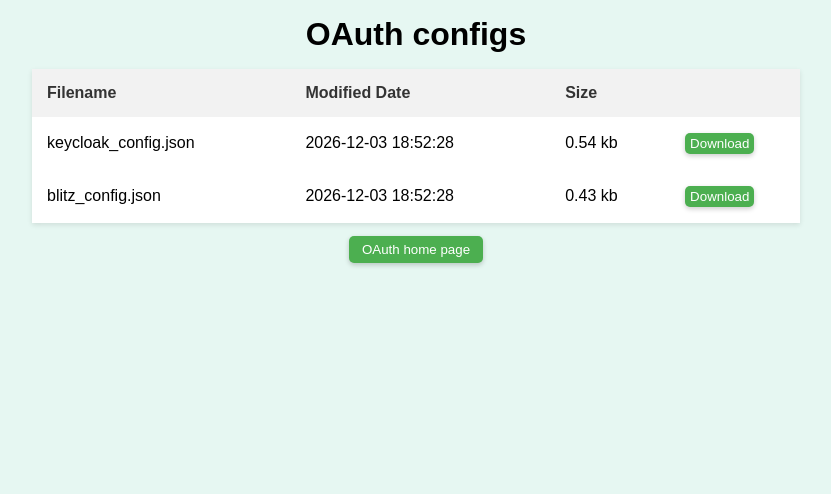
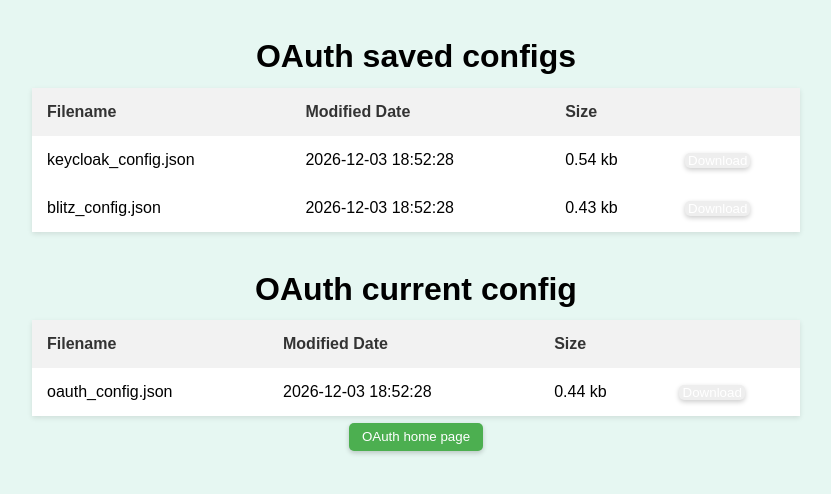
Before and after one commit to Demidovant/AuthTestApp, a Flask app: page /oauth/user_config in a window 1280 px wide. Shown: the top 494 px of the page, without its empty margins (224-1055 px from the left). Run offline with Flask 3, Linux system fonts and the light colour scheme.

Commit message:
Add OAuth current config in config manager. Minor GUI fixes

```diff
--- a/run.py
+++ b/run.py
@@ -17,7 +17,7 @@ app = Flask(__name__, static_folder="static", static_url_path="", template_folde
 LOG_FILE = "logs/oauth/log.txt"
 TOKEN_FILE = "logs/oauth/token.txt"
 TOKEN_DECODED_FILE = "logs/oauth/token_decoded.txt"
-CONFIG_FILE = "app_config/oauth_config.json"
+CONFIG_FILE = "app_config/oauth/oauth_config.json"
 
 for file in [TOKEN_FILE, LOG_FILE, TOKEN_DECODED_FILE]:
     path = os.path.dirname(file)
@@ -273,7 +273,7 @@ def clean():
 
 @app.route("/oauth/config/download/<filename>", methods=["GET", "POST"])
 def download_config(filename):
-    file_path = os.path.join(app.config["USER_CONFIG_FOLDER"], filename)
+    file_path = os.path.join(app.config["USER_OAUTH_CONFIG_FOLDER"], filename)
     if not os.path.exists(file_path):
         return abort(404)
     response = make_response(send_file(file_path, as_attachment=True))
@@ -296,22 +296,34 @@ def upload_config():
 
 @app.route("/oauth/user_config")
 def user_config():
-    files = os.listdir(app.config["USER_CONFIG_FOLDER"])
+    files = os.listdir(app.config["USER_OAUTH_CONFIG_FOLDER"])
     file_data = []
     for filename in files:
-        file_path = os.path.join(app.config["USER_CONFIG_FOLDER"], filename)
+        file_path = os.path.join(app.config["USER_OAUTH_CONFIG_FOLDER"], filename)
         file_stats = os.stat(file_path)
         file_data.append({
             "filename": filename,
             "modified_date": datetime.datetime.fromtimestamp(file_stats.st_mtime).strftime("%Y-%m-%d %H:%M:%S"),
             "size": f"{round(file_stats.st_size / 1024, 2)} kb"
         })
-    return render_template("/oauth/user_config.html", file_data=file_data)
+
+    current_config_files = os.listdir(app.config["APP_OAUTH_CONFIG_FOLDER"])
+    current_config_file_data = []
+    for filename in current_config_files:
+        file_path = os.path.join(app.config["APP_OAUTH_CONFIG_FOLDER"], filename)
+        file_stats = os.stat(file_path)
+        current_config_file_data.append({
+            "current_config_filename": filename,
+            "current_config_modified_date": datetime.datetime.fromtimestamp(file_stats.st_mtime).strftime("%Y-%m-%d %H:%M:%S"),
+            "current_config_size": f"{round(file_stats.st_size / 1024, 2)} kb"
+        })
+    return render_template("/oauth/user_config.html", file_data=file_data, current_config_file_data=current_config_file_data)
 
 
 if __name__ == "__main__":
     app.config["APP_CERT_FOLDER"] = "app_cert"
-    app.config["USER_CONFIG_FOLDER"] = "user_config/oauth"
+    app.config["USER_OAUTH_CONFIG_FOLDER"] = "user_config/oauth"
+    app.config["APP_OAUTH_CONFIG_FOLDER"] = "app_config/oauth"
 
     APP_CERT = "AuthTestApp.crt"
     APP_KEY = "AuthTestApp.key"
--- a/static/oauth/index.css
+++ b/static/oauth/index.css
@@ -198,7 +198,7 @@ body {
     height: 4vh;
     display: flex;
     gap: 5px;
-    justify-content: space-between;
+    justify-content: flex-end;
     align-items: center;
     margin-top: 3px;
     margin-bottom: 3px;
--- a/static/oauth/user_config.css
+++ b/static/oauth/user_config.css
@@ -9,7 +9,7 @@ body {
 
 h1 {
     text-align: center;
-    margin: 1rem 0;
+    margin: 3% 0 1%;
 }
 
 table {
@@ -38,10 +38,14 @@ tr:hover {
     background-color: #F0F0F0;
 }
 
+tr:hover #download_button {
+    display: block;
+}
+
 .button {
-    margin-top: 1%;
-    margin-bottom: 1%;
-    padding: 3% 5%;
+    margin-top: 0.5%;
+    margin-bottom: 0.5%;
+    padding: 0% 3%;
     background-color: #4CAF50; /* Зеленый цвет */
     color: white;
     border: none;
@@ -66,9 +70,30 @@ tr:hover {
     display: flex;
     justify-content: center;
     top: 10px;
-
 }
 
 .home-button {
     padding: 0.5% 1%;
 }
+
+#download_button {
+    margin-top: 0.5%;
+    margin-bottom: 0.5%;
+    padding: 0% 3%;
+    background-color: #eeeeee; /* Зеленый цвет */
+    color: white;
+    border: none;
+    border-radius: 5px;
+    box-shadow: 0 2px 5px rgba(0, 0, 0, 0.2); /* Тень кнопки */
+}
+
+#download_button:hover {
+    background-color: #45a049; /* Более темный зеленый при наведении */
+    box-shadow: 0 3px 7px rgba(0, 0, 0, 0.3); /* Увеличение тени при наведении */
+}
+
+#download_button:active {
+    background-color: #3e8e41; /* Еще более темный зеленый при нажатии */
+    box-shadow: 0 5px 10px rgba(0, 0, 0, 0.4); /* Увеличение и затемнение тени */
+    transform: scale(0.95); /* Небольшое сжатие при нажатии */
+}
--- a/templates/oauth/user_config.html
+++ b/templates/oauth/user_config.html
@@ -6,7 +6,7 @@
     <link rel="shortcut icon" href="{{ url_for('static', filename='favicon.ico') }}">
 </head>
 <body>
-<h1>OAuth configs</h1>
+<h1>OAuth saved configs</h1>
 <table>
     <tr>
         <th>Filename</th>
@@ -20,11 +20,34 @@
         <td>{{ file['modified_date'] }}</td>
         <td>{{ file['size'] }}</td>
         <td>
-            <button class="button" data-filename="{{ file['filename'] }}">Download</button>
+            <button class="button" id="download_button" data-filename="{{ file['filename'] }}">Download</button>
         </td>
     </tr>
     {% endfor %}
 </table>
+
+<h1>OAuth current config</h1>
+
+<table>
+    <tr>
+        <th>Filename</th>
+        <th>Modified Date</th>
+        <th>Size</th>
+        <th></th>
+    </tr>
+    {% for file in current_config_file_data %}
+    <tr>
+        <td>{{ file['current_config_filename'] }}</td>
+        <td>{{ file['current_config_modified_date'] }}</td>
+        <td>{{ file['current_config_size'] }}</td>
+        <td>
+            <button class="button" id="download_button" data-filename="{{ file['current_config_filename'] }}">Download</button>
+        </td>
+    </tr>
+    {% endfor %}
+</table>
+
+
 <div class="home-button-container">
     <button class="button home-button" id="home_button" type="button">OAuth home page</button>
 </div>
```
Also changed, not shown: app_config/oauth/oauth_config.json (renamed from app_config/oauth_config.json).
